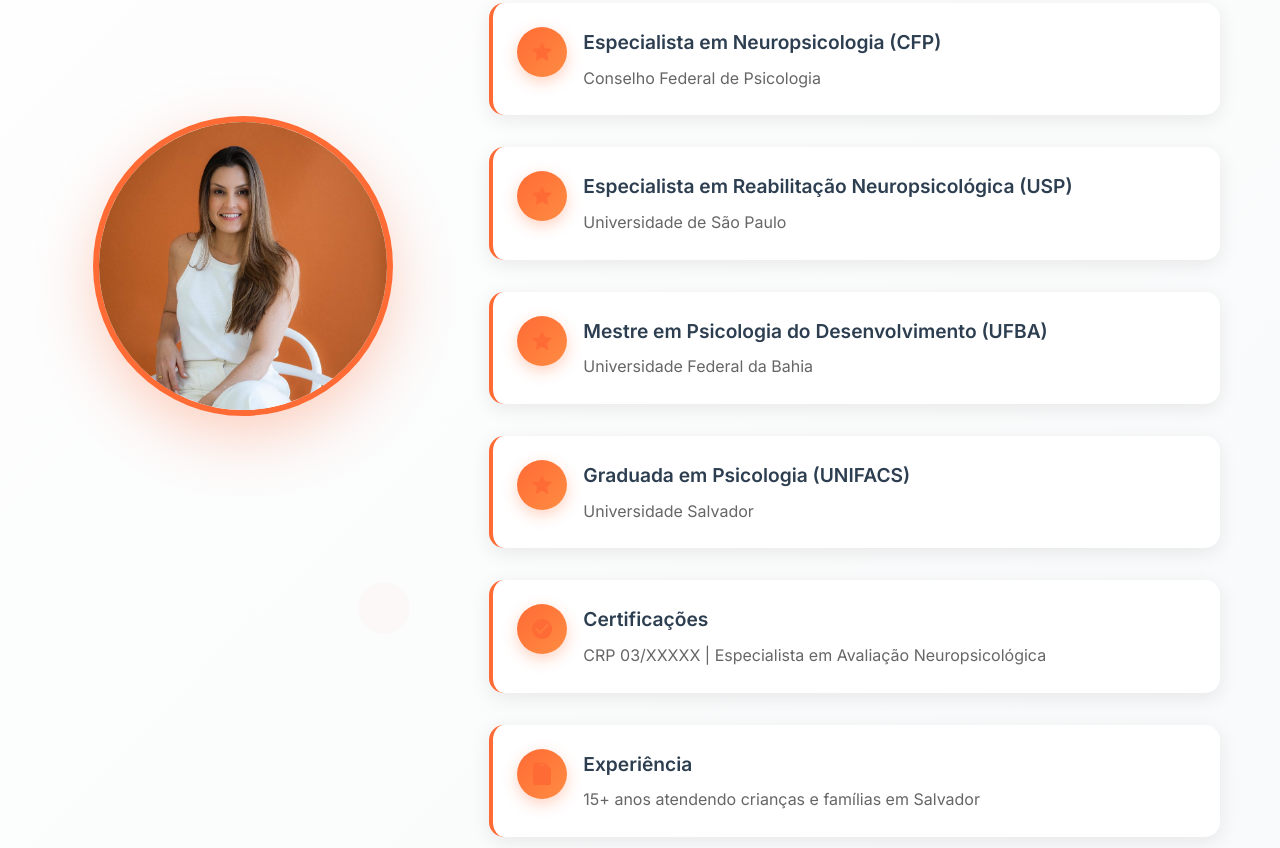
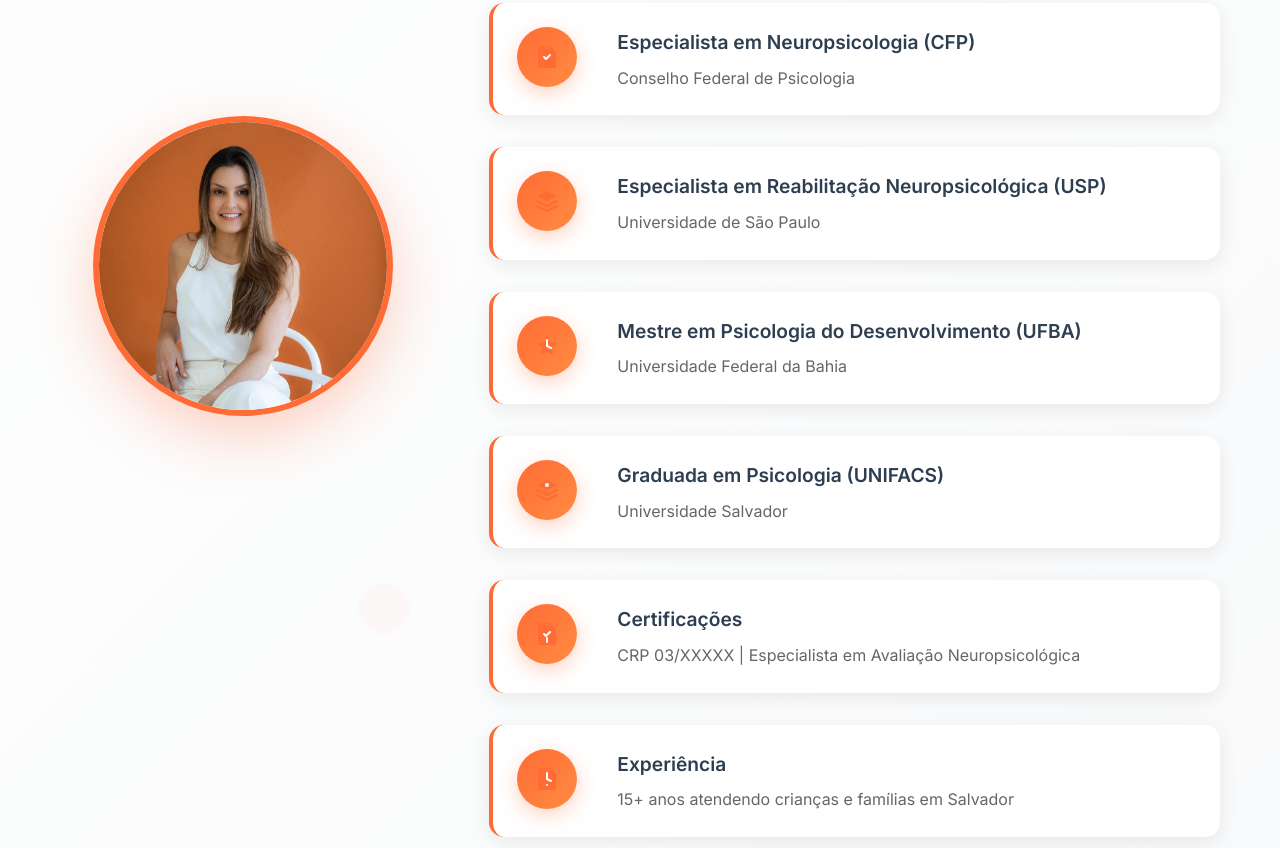
Before and after one commit to ticianodegasperi/andreabahia, a plain HTML site: page index.html in a window 1280 px wide. Shown: the part 2632-3480 px from the top of the page. Drawn offline with Linux system fonts and the light colour scheme.

Commit message:
Melhorar ícones da seção Conheça a Dra. Andrea com designs específicos e animações

```diff
--- a/index.html
+++ b/index.html
@@ -337,7 +337,8 @@
                             <div class="credential-item">
                                 <div class="credential-icon">
                                     <svg width="24" height="24" viewBox="0 0 24 24" fill="none" xmlns="http://www.w3.org/2000/svg">
-                                        <path d="M12 2L15.09 8.26L22 9L17 14L18.18 21L12 17.77L5.82 21L7 14L2 9L8.91 8.26L12 2Z" fill="#FF6B35"/>
+                                        <path d="M12 2C13.1 2 14 2.9 14 4C14 5.1 13.1 6 12 6C10.9 6 10 5.1 10 4C10 2.9 10.9 2 12 2ZM21 9V7L15 1H5C3.89 1 3 1.89 3 3V21C3 22.11 3.89 23 5 23H19C20.11 23 21 22.11 21 21V9M19 9H14V4H5V21H19V9Z" fill="#FF6B35"/>
+                                        <path d="M9 12L11 14L15 10" stroke="white" stroke-width="2" stroke-linecap="round" stroke-linejoin="round"/>
                                     </svg>
                                 </div>
                                 <div class="credential-text">
@@ -349,7 +350,9 @@
                             <div class="credential-item">
                                 <div class="credential-icon">
                                     <svg width="24" height="24" viewBox="0 0 24 24" fill="none" xmlns="http://www.w3.org/2000/svg">
-                                        <path d="M12 2L15.09 8.26L22 9L17 14L18.18 21L12 17.77L5.82 21L7 14L2 9L8.91 8.26L12 2Z" fill="#FF6B35"/>
+                                        <path d="M12 2L2 7L12 12L22 7L12 2Z" fill="#FF6B35"/>
+                                        <path d="M2 17L12 22L22 17" stroke="#FF6B35" stroke-width="2" stroke-linecap="round" stroke-linejoin="round"/>
+                                        <path d="M2 12L12 17L22 12" stroke="#FF6B35" stroke-width="2" stroke-linecap="round" stroke-linejoin="round"/>
                                     </svg>
                                 </div>
                                 <div class="credential-text">
@@ -362,6 +365,7 @@
                                 <div class="credential-icon">
                                     <svg width="24" height="24" viewBox="0 0 24 24" fill="none" xmlns="http://www.w3.org/2000/svg">
                                         <path d="M12 2L15.09 8.26L22 9L17 14L18.18 21L12 17.77L5.82 21L7 14L2 9L8.91 8.26L12 2Z" fill="#FF6B35"/>
+                                        <path d="M12 6V12L16 14" stroke="white" stroke-width="2" stroke-linecap="round" stroke-linejoin="round"/>
                                     </svg>
                                 </div>
                                 <div class="credential-text">
@@ -373,7 +377,10 @@
                             <div class="credential-item">
                                 <div class="credential-icon">
                                     <svg width="24" height="24" viewBox="0 0 24 24" fill="none" xmlns="http://www.w3.org/2000/svg">
-                                        <path d="M12 2L15.09 8.26L22 9L17 14L18.18 21L12 17.77L5.82 21L7 14L2 9L8.91 8.26L12 2Z" fill="#FF6B35"/>
+                                        <path d="M12 2L2 7L12 12L22 7L12 2Z" fill="#FF6B35"/>
+                                        <path d="M2 17L12 22L22 17" stroke="#FF6B35" stroke-width="2" stroke-linecap="round" stroke-linejoin="round"/>
+                                        <path d="M2 12L12 17L22 12" stroke="#FF6B35" stroke-width="2" stroke-linecap="round" stroke-linejoin="round"/>
+                                        <circle cx="12" cy="7" r="2" fill="white"/>
                                     </svg>
                                 </div>
                                 <div class="credential-text">
@@ -385,7 +392,9 @@
                             <div class="credential-item">
                                 <div class="credential-icon">
                                     <svg width="24" height="24" viewBox="0 0 24 24" fill="none" xmlns="http://www.w3.org/2000/svg">
-                                        <path d="M12 2C6.48 2 2 6.48 2 12s4.48 10 10 10 10-4.48 10-10S17.52 2 12 2zm-2 15l-5-5 1.41-1.41L10 14.17l7.59-7.59L19 8l-9 9z" fill="#FF6B35"/>
+                                        <path d="M12 2C13.1 2 14 2.9 14 4C14 5.1 13.1 6 12 6C10.9 6 10 5.1 10 4C10 2.9 10.9 2 12 2ZM21 9V7L15 1H5C3.89 1 3 1.89 3 3V21C3 22.11 3.89 23 5 23H19C20.11 23 21 22.11 21 21V9M19 9H14V4H5V21H19V9Z" fill="#FF6B35"/>
+                                        <path d="M9 12L11 14L15 10" stroke="white" stroke-width="2" stroke-linecap="round" stroke-linejoin="round"/>
+                                        <path d="M12 16V20" stroke="white" stroke-width="2" stroke-linecap="round"/>
                                     </svg>
                                 </div>
                                 <div class="credential-text">
@@ -398,6 +407,8 @@
                                 <div class="credential-icon">
                                     <svg width="24" height="24" viewBox="0 0 24 24" fill="none" xmlns="http://www.w3.org/2000/svg">
                                         <path d="M12 2C13.1 2 14 2.9 14 4C14 5.1 13.1 6 12 6C10.9 6 10 5.1 10 4C10 2.9 10.9 2 12 2ZM21 9V7L15 1H5C3.89 1 3 1.89 3 3V21C3 22.11 3.89 23 5 23H19C20.11 23 21 22.11 21 21V9M19 9H14V4H5V21H19V9Z" fill="#FF6B35"/>
+                                        <path d="M12 6V12L16 14" stroke="white" stroke-width="2" stroke-linecap="round" stroke-linejoin="round"/>
+                                        <circle cx="12" cy="18" r="1" fill="white"/>
                                     </svg>
                                 </div>
                                 <div class="credential-text">
--- a/styles.css
+++ b/styles.css
@@ -948,14 +948,50 @@ body {
 
     .credential-icon {
         flex-shrink: 0;
-        width: 50px;
-        height: 50px;
+        width: 60px;
+        height: 60px;
         background: linear-gradient(135deg, #FF6B35 0%, #FF8C42 100%);
         border-radius: 50%;
         display: flex;
         align-items: center;
         justify-content: center;
-        box-shadow: 0 5px 15px rgba(255, 107, 53, 0.3);
+        box-shadow: 0 6px 20px rgba(255, 107, 53, 0.3);
+        transition: all 0.4s cubic-bezier(0.175, 0.885, 0.32, 1.275);
+        position: relative;
+        overflow: hidden;
+        margin-right: 1.5rem;
+    }
+
+    .credential-icon::before {
+        content: '';
+        position: absolute;
+        top: 0;
+        left: 0;
+        right: 0;
+        bottom: 0;
+        background: linear-gradient(135deg, rgba(255, 255, 255, 0.2), rgba(255, 255, 255, 0.1));
+        border-radius: 50%;
+        opacity: 0;
+        transition: opacity 0.3s ease;
+    }
+
+    .credential-icon:hover {
+        transform: translateY(-5px) scale(1.05);
+        box-shadow: 0 12px 30px rgba(255, 107, 53, 0.5);
+    }
+
+    .credential-icon:hover::before {
+        opacity: 1;
+    }
+
+    .credential-icon svg {
+        position: relative;
+        z-index: 1;
+        transition: transform 0.3s ease;
+    }
+
+    .credential-icon:hover svg {
+        transform: scale(1.1);
     }
 
     .credential-text h4 {
```
